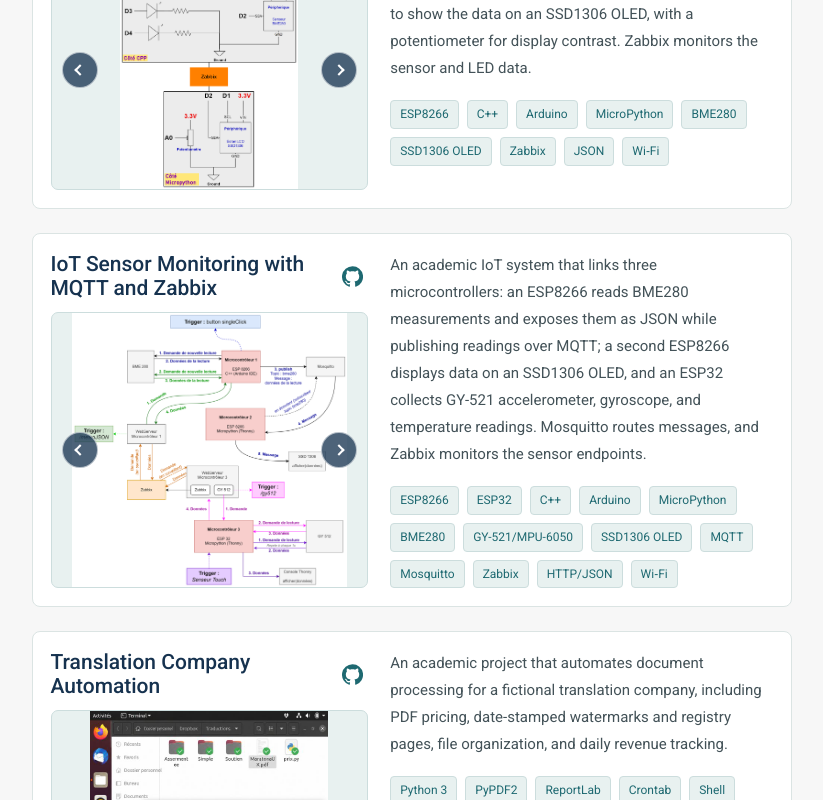
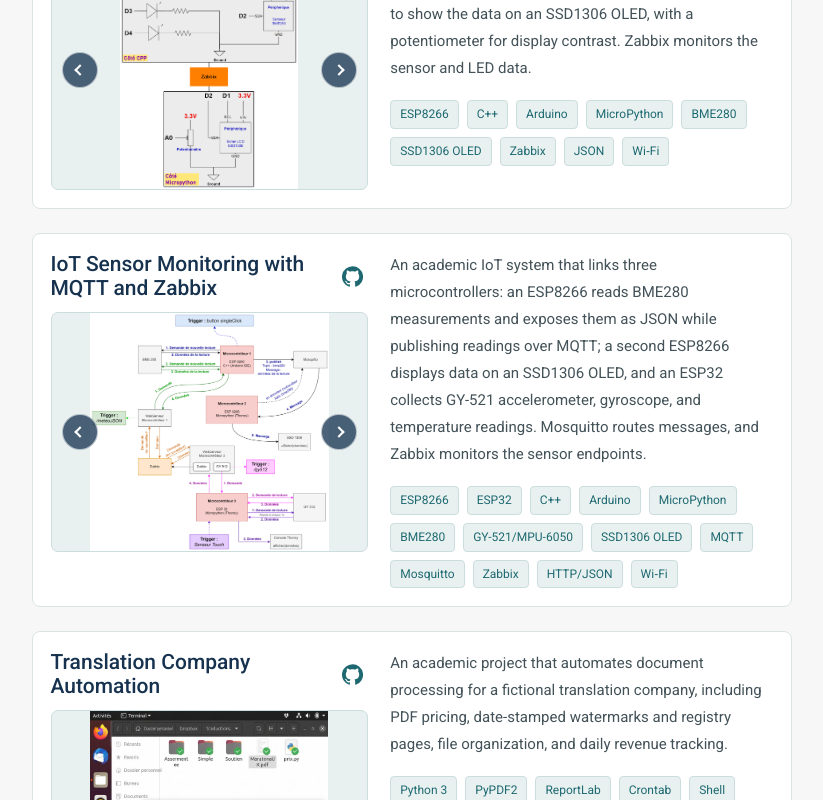
Before and after one commit to Kikasantini/erica-portfolio, a React (Vite) app: page /en/projects in a window 1280 px wide. Shown: the part 2000-2800 px from the top of the page, without its empty margins (131-954 px from the left). Built offline with nearby package versions, Linux system fonts and the light colour scheme.

Commit message:
Keep gallery within project card height

```diff
--- a/src/index.css
+++ b/src/index.css
@@ -821,18 +821,10 @@ p {
   background: var(--project-card-background-color);
 }
 
-.project-item__media-column {
-  display: flex;
-  min-width: 0;
-  min-height: 0;
-  flex-direction: column;
-}
-
 .project-item__gallery {
   position: relative;
   min-width: 0;
   min-height: 240px;
-  flex: 1 1 0%;
   aspect-ratio: auto;
   overflow: hidden;
   border: 1px solid var(--technology-tag-border-color);
@@ -1026,13 +1018,8 @@ p {
     padding: 14px;
   }
 
-  .project-item__media-column {
-    min-height: 0;
-  }
-
   .project-item__gallery {
     min-height: 0;
-    flex: 0 0 auto;
     aspect-ratio: 16 / 10;
   }
 }
```
